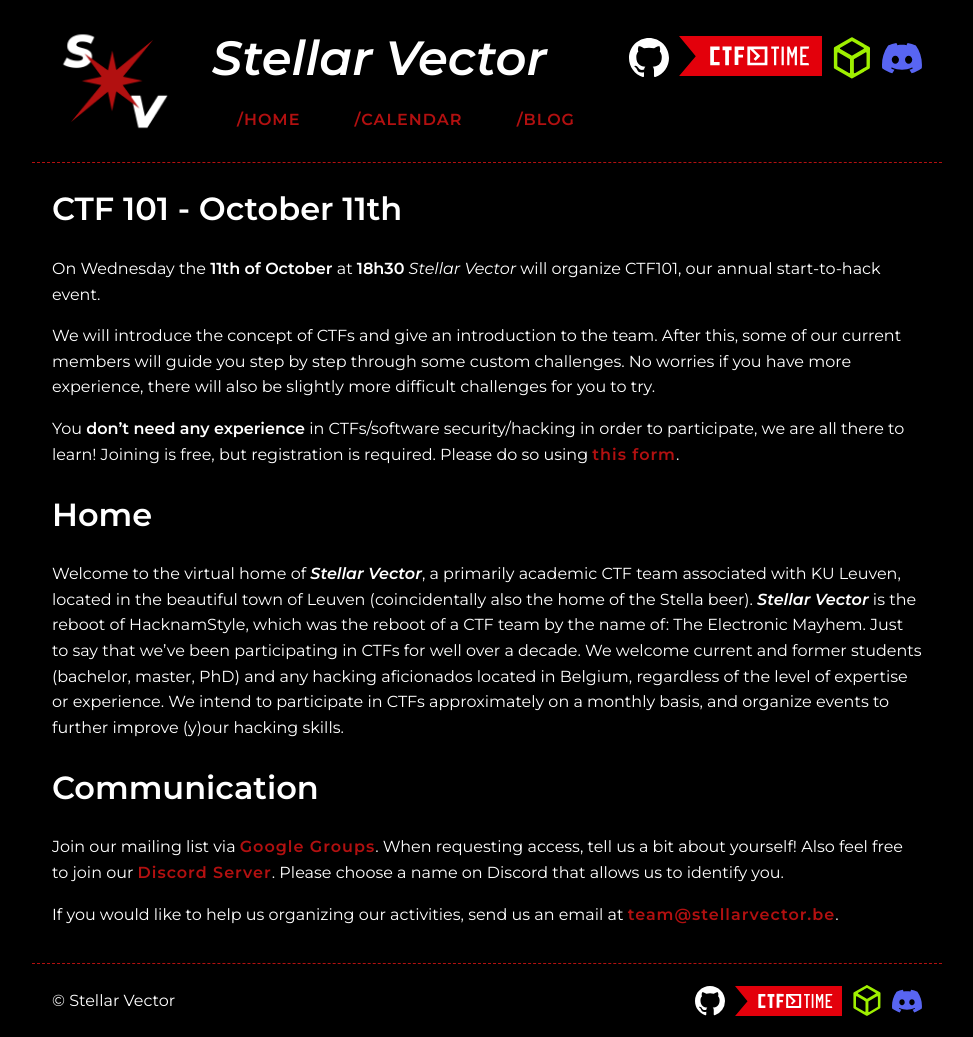
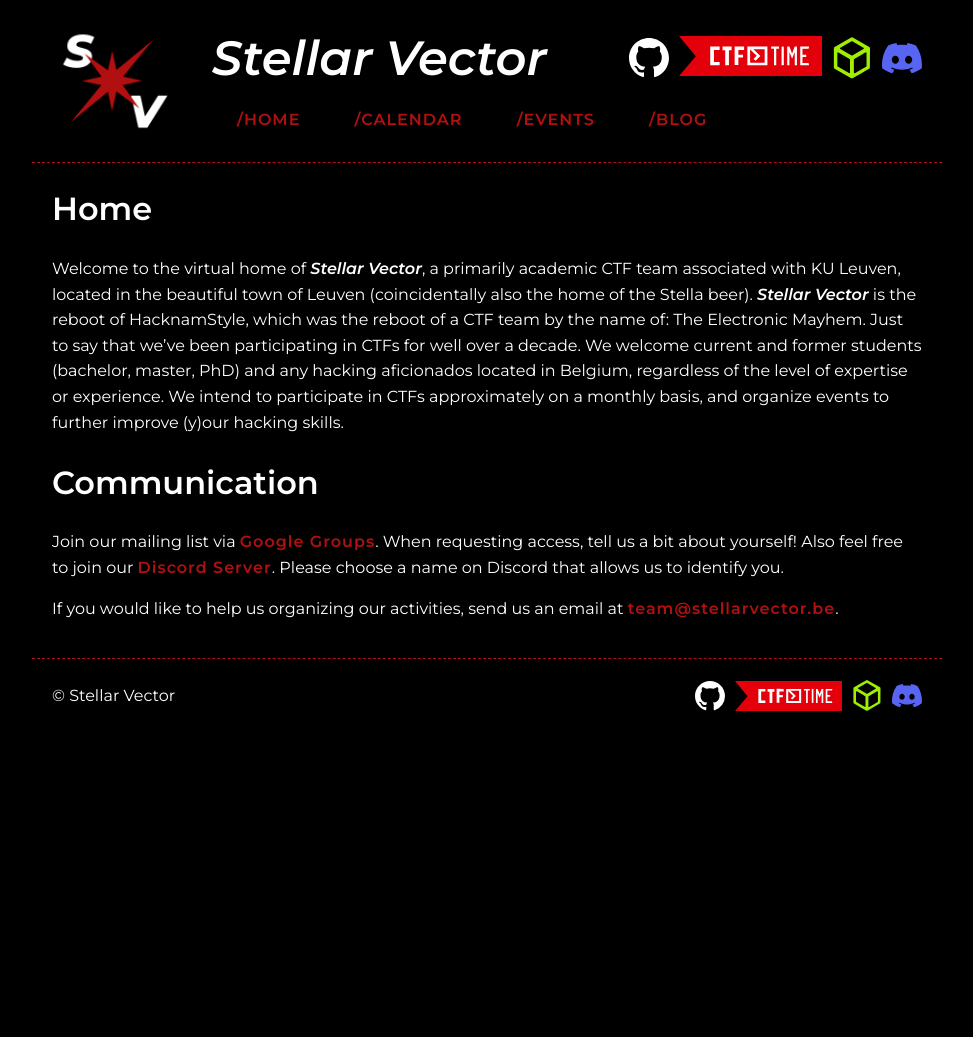
Before and after one commit to stellarvector/stellarvector.github.io, a Jekyll site: the page built from pages/home.md, in a window 1280 px wide. Shown: the whole page, without its empty margins (153-1126 px from the left). Built offline with Jekyll 4.4.1, drawn with Linux system fonts in a browser that asks for light colours; after the commit the page ends 900 px from its top, so only the background shows below that.

Commit message:
Add event pages Restore past events Insert upcoming events on the homepage

```diff
--- a/_config.yml
+++ b/_config.yml
@@ -4,7 +4,7 @@
   Stellar Vector is the academic CTF team of the KU Leuven in Belgium.
 baseurl: "/"
 url: "https://stellarvector.be/"
-version: 1.0.3
+version: 2023.10.18
 social:
   github_link: https://www.github.com/stellarvector
   htb_team_link: https://app.hackthebox.com/teams/overview/4886
@@ -18,6 +18,12 @@
 sass:
   sass_dir: _sass
   style: compressed
+
+collections:
+  events:
+    output: true
+    permalink: "/:collection/:path"
+future: true
 
 # Excluded items can be processed by explicitly listing the directories or
 # their entries' file path in the `include:` list.
--- a/_layouts/default.html
+++ b/_layouts/default.html
@@ -32,6 +32,7 @@
                     <!-- TODO: automatically generate based on config -->
                     <a class="button noborder" href="{% link pages/home.md %}">/home</a>
                     <a class="button noborder" href="{% link pages/calendar.html %}">/calendar</a>
+                    <a class="button noborder" href="{% link pages/events.html %}">/events</a>
                     <a class="button noborder" href="//blog.stellarvector.be/">/blog</a>
                 </nav>
             </div>
--- a/pages/home.md
+++ b/pages/home.md
@@ -4,16 +4,15 @@
 permalink: /
 ---
 
-# CTF 101 - October 11th
-
-On Wednesday the **11th of October** at **18h30** *Stellar Vector* will organize CTF101, our annual start-to-hack event.
-
-We will introduce the concept of CTFs and give an introduction to the team.
-After this, some of our current members will guide you step by step through some custom challenges.
-No worries if you have more experience, there will also be slightly more difficult challenges for you to try.
-
-You **don't need any experience** in CTFs/software security/hacking in order to participate, we are all there to learn!
-Joining is free, but registration is required. Please do so using [this form](https://forms.gle/vgwaA2jKBLLUBcTu9).
+{% comment %} Insert upcoming events at the top of the homepage {% endcomment %}
+{% comment %} Note: cannot use indentation: it will get interpreted as a code block in Markdown {% endcomment %}
+{% assign upcoming_events = site.events | where_exp: "event", "event.date >= site.time" %}
+{% if upcoming_events.size > 0 %}
+{% for event in upcoming_events reversed %}
+# {{ event.title }} - {{ event.date | date: "%B %d" }}
+{{ event.content }}
+{% endfor %}
+{% endif %}
 
 # Home
 
```
Also changed, not shown: _events/2022-2023/ctf101.md (added, +14 -0 lines), _events/2022-2023/pwn101.md (added, +18 -0 lines), _events/2023-2024/ctf101.md (added, +15 -0 lines), _layouts/event.html (added, +8 -0 lines), pages/events.html (added, +37 -0 lines).
